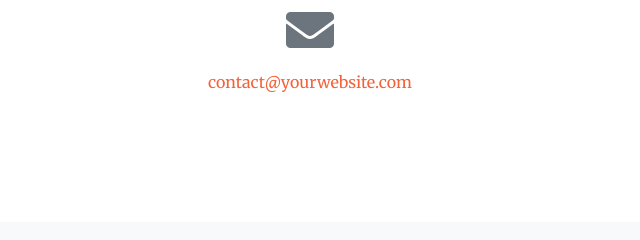
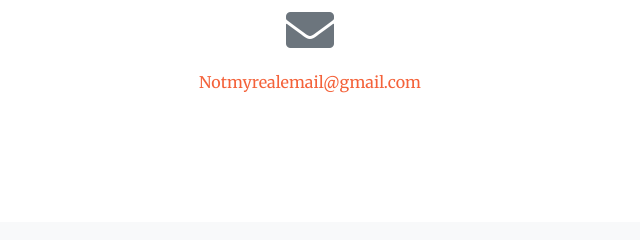
Before and after one commit to Aldwin0131/test, a website with bundled scripts: page index.html in a window 1280 px wide. Shown: the part 2990-3230 px from the top of the page, 520-1160 px from the left. Built offline with nearby package versions, Linux system fonts and the light colour scheme.

Commit message:
Update index.html

```diff
--- a/index.html
+++ b/index.html
@@ -226,7 +226,7 @@
         <div class="col-lg-4 mr-auto text-center">
           <i class="fas fa-envelope fa-3x mb-3 text-muted"></i>
           <!-- Make sure to change the email address in anchor text AND the link below! -->
-          <a class="d-block" href="mailto:contact@yourwebsite.com">contact@yourwebsite.com</a>
+          <a class="d-block" href="https://www.youtube.com/watch?v=YQHsXMglC9A">Notmyrealemail@gmail.com</a>
         </div>
       </div>
     </div>
```
